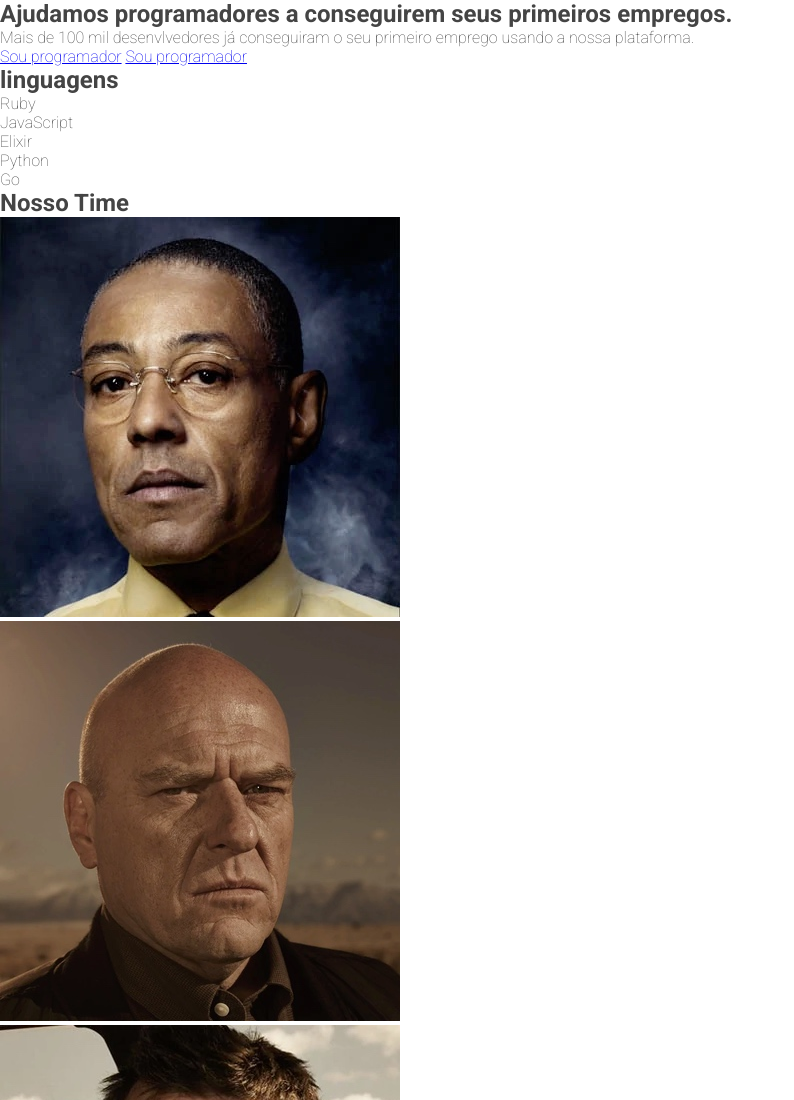
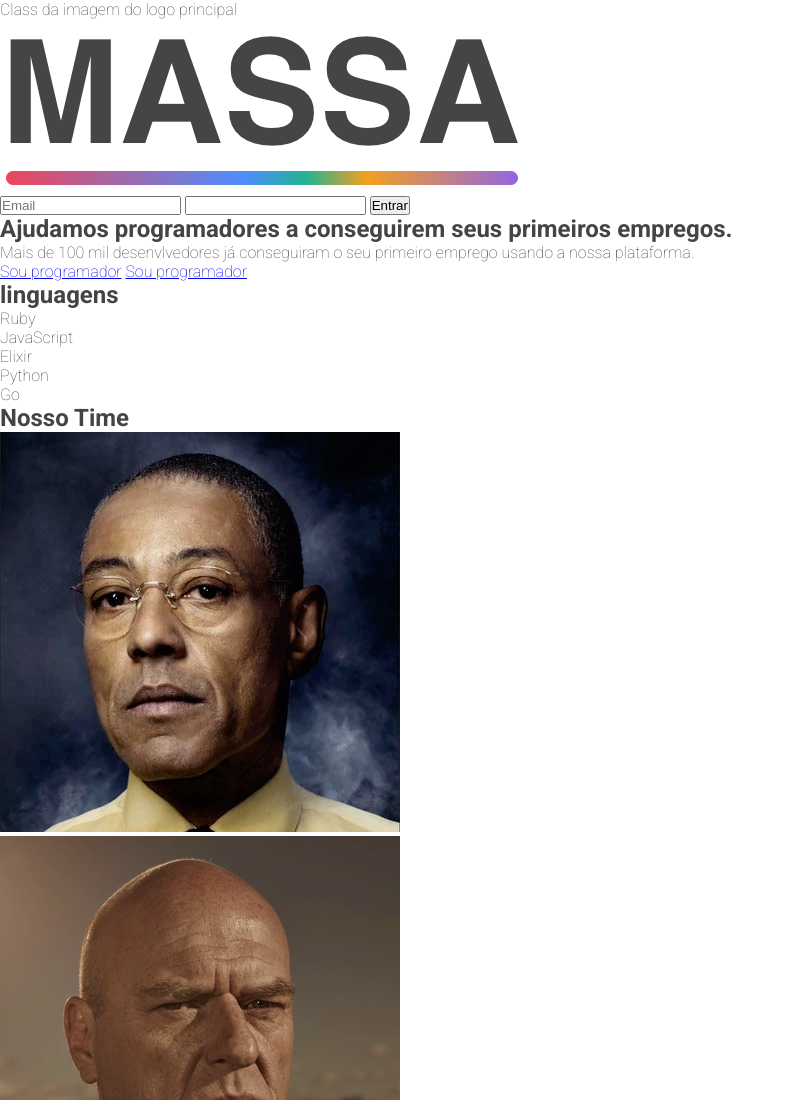
Before and after one commit to victoroliveira59/project_web, a plain HTML site: page massa/index.html in a window 1280 px wide. Shown: the top 1100 px of the page, without its empty margins (0-794 px from the left). Drawn offline with Linux system fonts and the light colour scheme.

Commit message:
mopdified index

```diff
--- a/massa/index.html
+++ b/massa/index.html
@@ -16,22 +16,22 @@
 </head>
 <body>
 <header>
-<!--    Class da imagem do logo principal-->
-<!--    <div class="Logo">-->
-<!--        <img src="images/logo.png" alt="Logo">-->
-<!--    </div>-->
+    Class da imagem do logo principal
+    <div class="Logo">
+        <img src="images/logo.png" alt="Logo">
+    </div>
 
-<!--    &lt;!&ndash;  Caixas para enserir o email e a senha de login  &ndash;&gt;-->
-<!--    <form class ='sing-in' action="#">-->
-<!--        <label>-->
-<!--            <input type="email" placeholder="Email">-->
-<!--        </label>-->
-<!--        <label>-->
-<!--            <input type="password">-->
-<!--        </label>-->
-<!--    &lt;!&ndash;Botão de entrar no login&ndash;&gt;-->
-<!--        <button type="submit"> Entrar</button>-->
-<!--    </form>-->
+    <!--  Caixas para enserir o email e a senha de login  -->
+    <form class ='sing-in' action="#">
+        <label>
+            <input type="email" placeholder="Email">
+        </label>
+        <label>
+            <input type="password">
+        </label>
+    <!--Botão de entrar no login-->
+        <button type="submit"> Entrar</button>
+    </form>
     </header>
     <main>
     <!--        Texto de subtitulo-->
```
